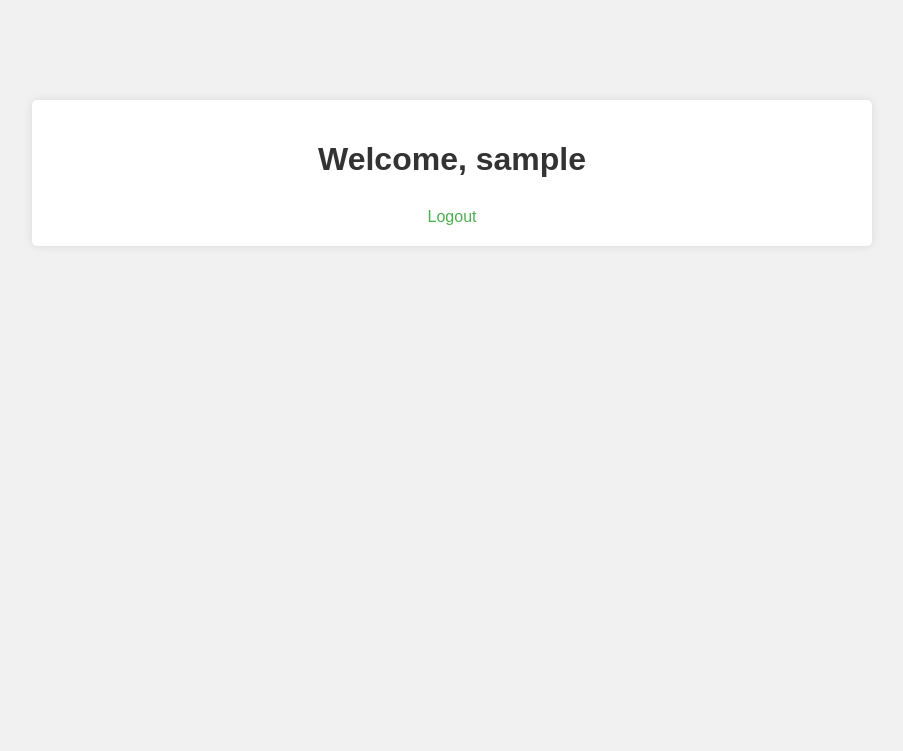
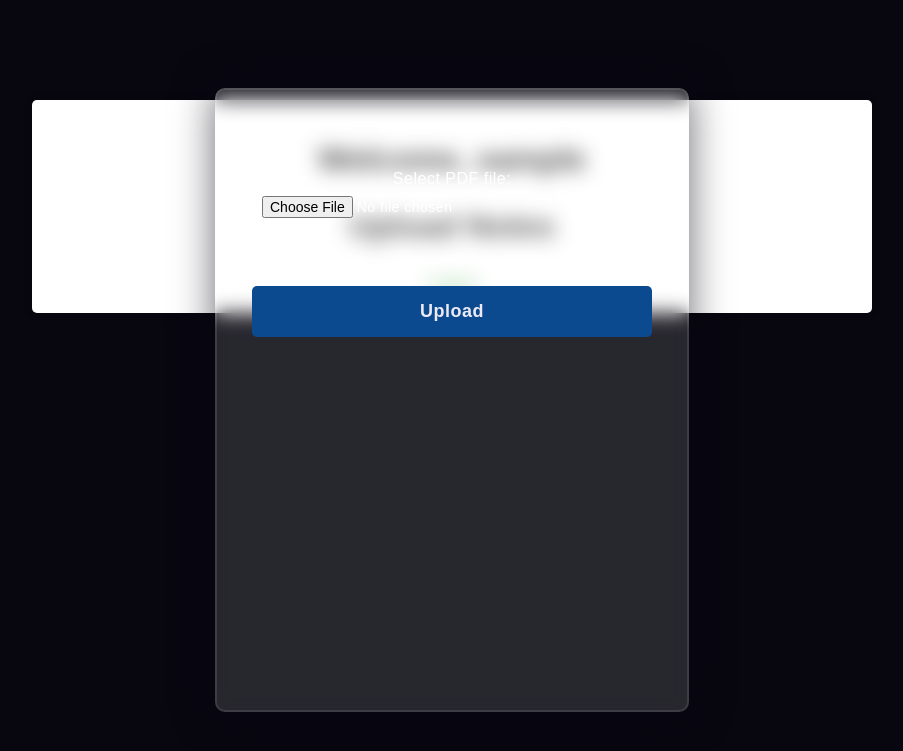
Before and after one commit to mruduljohn/PrepIT, a PHP site: page /admin_dashboard.php in a window 1280 px wide. Shown: the top 751 px of the page, without its empty margins (188-1091 px from the left). Run offline with PHP 8.4, Linux system fonts and the light colour scheme; the visitor is signed in with stand-in values (Sample User, id 1).

Commit message:
upoad notes fix 1

```diff
--- a/admin_dashboard.php
+++ b/admin_dashboard.php
@@ -59,6 +59,7 @@
 <body>
     <div class="container">
         <h1>Welcome, <?php echo $_SESSION['admin_username']; ?></h1>
+        <?php include 'upload_notes.php'; ?>
 
         <!-- Add your dashboard content here -->
 
--- a/upload_notes.php
+++ b/upload_notes.php
@@ -1,54 +1,17 @@
 <?php
-// Check if the user is an admin
-// You can implement your own authentication and authorization logic here
-
 session_start();
 
 // Check if the user is logged in
-if (!isset($_SESSION['username'])) {
-    // Redirect to login page or display an error message
+if (!isset($_SESSION['admin_username'])) {
+    // Redirect to the admin login page
     header('Location: admin_login.php');
     exit();
 }
 
-// Check if the logged-in user is an admin
-$isAdmin = false; // Assuming the admin user is stored in a separate table
-
-// Establish a database connection
-$servername = "localhost";
-$username = "blablaadmin";
-$password = "bla123bla456";
-$dbname = "prepit_users";
-
-$conn = mysqli_connect($servername, $username, $password, $dbname);
-
-// Check connection
-if (!$conn) {
-    die("Connection failed: " . mysqli_connect_error());
-}
-
-// Check if the logged-in user is an admin
-$username = $_SESSION['admin_username'];
-
-$sql = "SELECT * FROM admin_users WHERE username='$username'";
-$result = mysqli_query($conn, $sql);
-
-if (mysqli_num_rows($result) == 1) {
-    $isAdmin = true;
-}
-
-if (!$isAdmin) {
-    // Redirect to a login page or display an error message
-    header('Location: admin_login.php');
-    exit();
-}
-
-// Rest of the code...
-
 // Handle file upload
 if ($_SERVER['REQUEST_METHOD'] == 'POST') {
     // Check if a file is selected
-    if ($_FILES['pdf_file']['error'] == UPLOAD_ERR_NO_FILE) {
+    if (!isset($_FILES['pdf_file']) || $_FILES['pdf_file']['error'] == UPLOAD_ERR_NO_FILE) {
         echo "Please select a PDF file.";
         exit();
     }
@@ -67,19 +30,57 @@
         exit();
     }
 
-    // Move the uploaded file to a specific directory
-    $upload_directory = "uploads/";
-    $file_path = $upload_directory . $file_name;
-    move_uploaded_file($file_tmp, $file_path);
+    // Database configuration
+    $servername = "localhost";
+    $username = "blablaadmin";
+    $password = "bla123bla456";
+    $dbname = "prepit_notes";
 
-    // Store file details in the database
+    // Create a new connection
+    $conn = mysqli_connect($servername, $username, $password, $dbname);
+
+    // Check connection
+    if (!$conn) {
+        die("Connection failed: " . mysqli_connect_error());
+    }
+
+    // Prepare the data for insertion
+    $file_name = mysqli_real_escape_string($conn, $file_name);
+    $file_path = "uploads/" . $file_name;
+
+    // Move the uploaded file to the desired directory
+    if (move_uploaded_file($file_tmp, $file_path)) {
+        // Insert the file details into the database
         $sql = "INSERT INTO notes (file_name, file_path) VALUES ('$file_name', '$file_path')";
+
         if (mysqli_query($conn, $sql)) {
             echo "File uploaded successfully.";
         } else {
             echo "Error: " . $sql . "<br>" . mysqli_error($conn);
         }
+    } else {
+        echo "Error uploading file.";
     }
 
+    // Close the database connection
     mysqli_close($conn);
+}
 ?>
+
+<!DOCTYPE html>
+<html>
+<head>
+    <title>Upload Notes</title>
+    <link rel="stylesheet" href="styles.css" type="text/css">
+</head>
+<body>
+    <h1>Upload Notes</h1>
+
+    <form method="POST" action="<?php echo htmlspecialchars($_SERVER["PHP_SELF"]); ?>" enctype="multipart/form-data">
+        <label for="pdf_file">Select PDF file:</label>
+        <input type="file" id="pdf_file" name="pdf_file" accept=".pdf" required>
+
+        <button type="submit">Upload</button>
+    </form>
+</body>
+</html>
```
Lines whose indentation alone changed are shown as unchanged.
